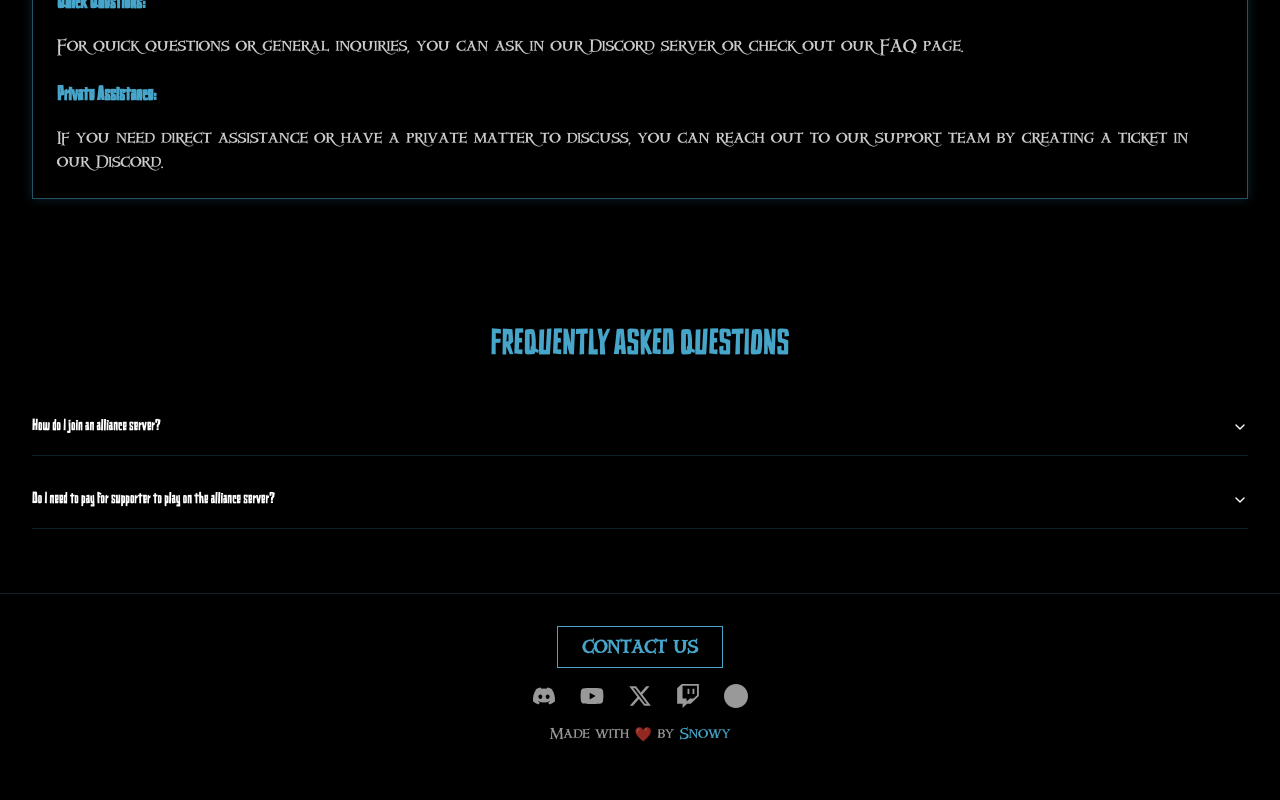
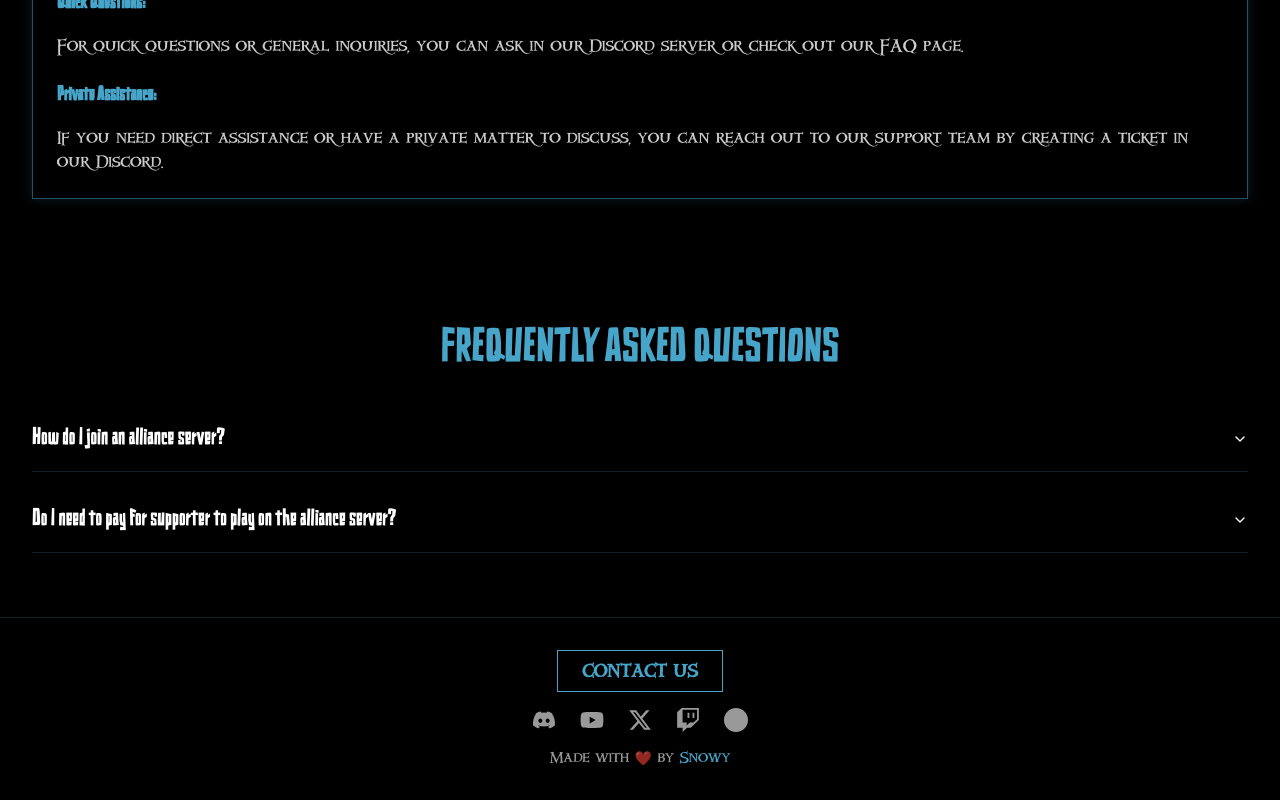
Before and after one commit to snowypy/Fleets, a Next.js app: page / in a window 1280 px wide. Shown: the part 1604-2404 px from the top of the page. Before the commit the page ends 2380 px from the top, so only its background shows below. Built offline with nearby package versions, Linux system fonts and the light colour scheme.

Commit message:
Refactor font sizes in FAQSection component

```diff
--- a/components/faq-section.tsx
+++ b/components/faq-section.tsx
@@ -27,7 +27,7 @@ export function FaqSection() {
           initial={{ opacity: 0, y: 20 }}
           whileInView={{ opacity: 1, y: 0 }}
           viewport={{ once: true }}
-          className="text-4xl text-[#46A5C9] text-center mb-8"
+          className="text-5xl text-[#46A5C9] text-center mb-8"
         >
           FREQUENTLY ASKED QUESTIONS
         </motion.h2>
@@ -48,7 +48,7 @@ export function FaqSection() {
               viewport={{ once: true }}
             >
               <AccordionItem value={`item-${index}`} className="border-[#46A5C9]/20">
-                <AccordionTrigger className="text-white hover:text-[#46A5C9]">
+                <AccordionTrigger className="text-2xl text-white hover:text-[#46A5C9]">
                   {faq.question}
                 </AccordionTrigger>
                 <AnimatePresence>
```
